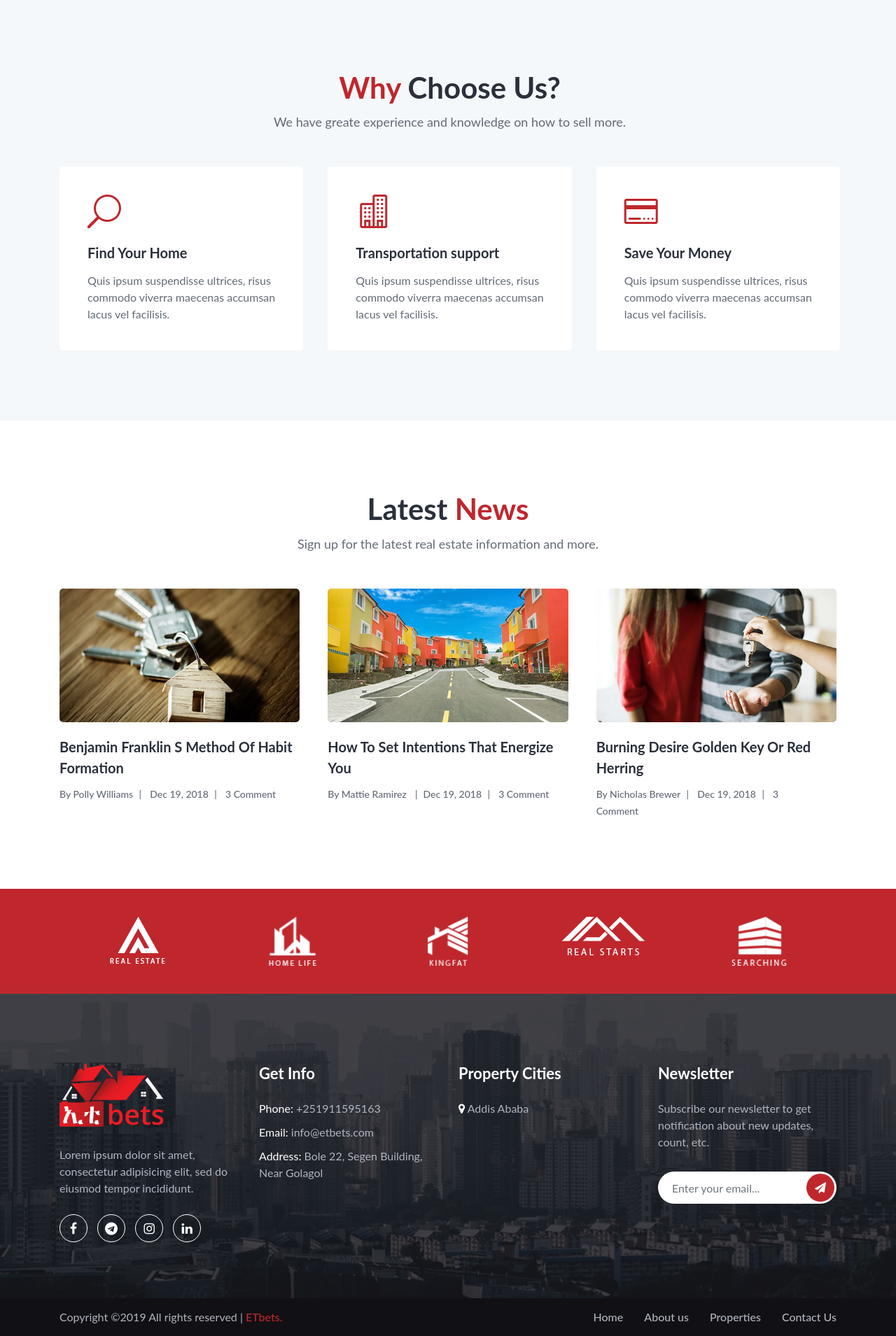
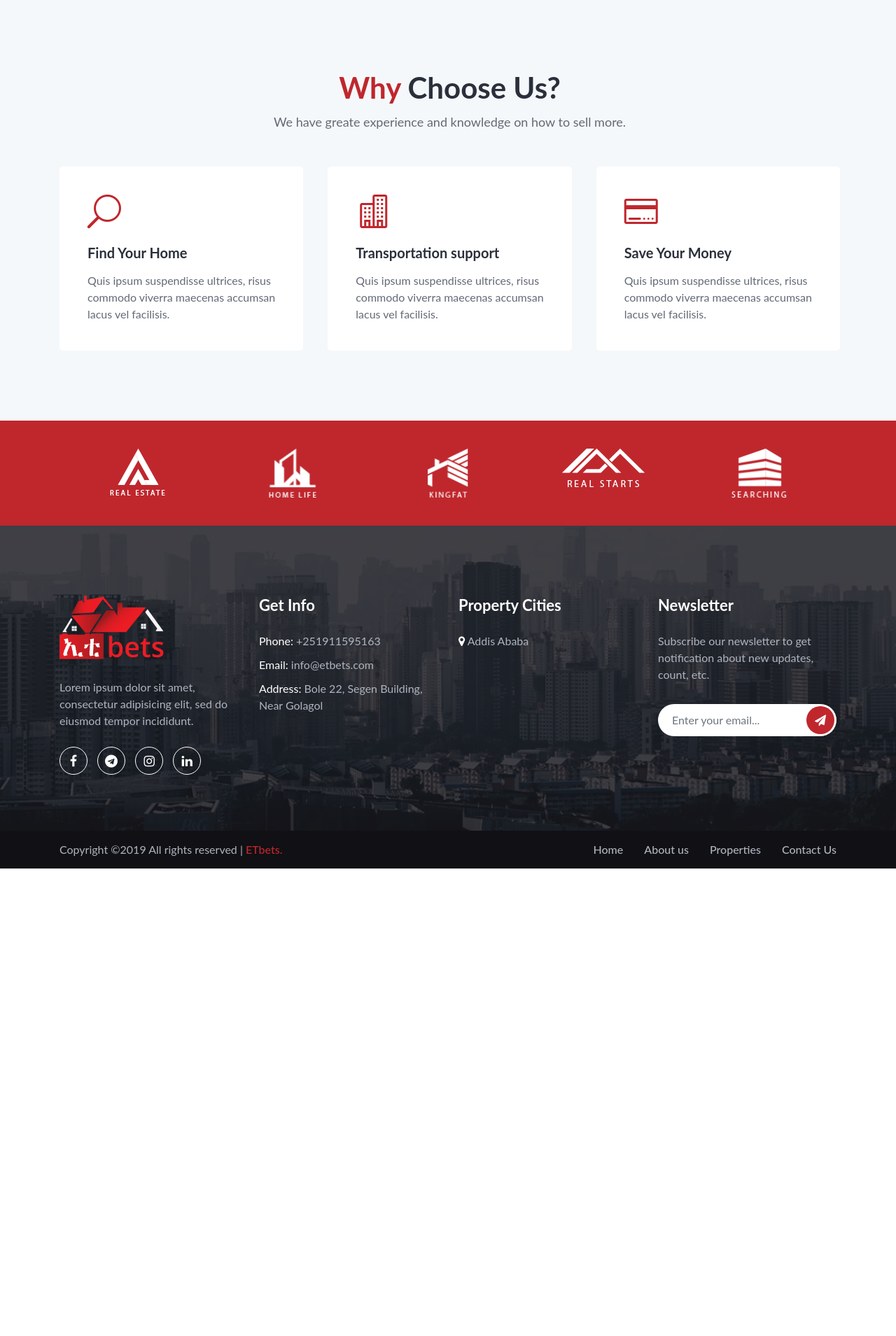
Before and after one commit to Yonasnegash/flapierhomes, a Django app: page / in a window 1280 px wide. Shown: the part 1151-3060 px from the top of the page at 70% size. After the commit the page ends 2392 px from the top, so only its background shows below. Run offline with Django 3.2, Linux system fonts and the light colour scheme; data that the repository does not hold is empty; some libraries are stand-ins or nearby versions.

Commit message:
remove block section from index.hmlt

```diff
--- a/templates/pages/index.html
+++ b/templates/pages/index.html
@@ -300,73 +300,6 @@
     </section>
     <!-- **** Choose Us Area End **** -->
 
-    <!-- **** Blog area Start **** -->
-    <section class="rehome-blog-area section-padding-100-60">
-        <div class="container">
-            <div class="row">
-                <div class="col-12">
-                    <!-- Section Heading -->
-                    <div class="section-heading text-center wow fadeInUp" data-wow-delay="200ms">
-                        <h2>Latest <span>News</span></h2>
-                        <p>Sign up for the latest real estate information and more.</p>
-                    </div>
-                </div>
-
-                <!-- Single blog content -->
-                <div class="col-12 col-md-6 col-lg-4">
-                    <div class="single-post-area wow fadeInUp" data-wow-delay="200ms">
-                        <!-- Post Thumb -->
-                        <div class="post-thumb">
-                            <img src="{% static 'img/bg-img/14.jpg' %}" alt="">
-                        </div>
-                        <a class="post-title" href="#">Benjamin Franklin S Method Of Habit Formation</a>
-                        <!-- Post Meta -->
-                        <div class="post-meta">
-                            <a class="post-author" href="#">By Polly Williams</a>
-                            <a class="post-date" href="#">Dec 19, 2018</a>
-                            <a class="post-comment" href="#">3 Comment</a>
-                        </div>
-                    </div>
-                </div>
-
-                <!-- Single blog content -->
-                <div class="col-12 col-md-6 col-lg-4">
-                    <div class="single-post-area wow fadeInUp" data-wow-delay="200ms">
-                        <!-- Post Thumb -->
-                        <div class="post-thumb">
-                            <img src="{% static 'img/bg-img/15.jpg' %}" alt="">
-                        </div>
-                        <a class="post-title" href="#">How To Set Intentions That Energize You</a>
-                        <!-- Post Meta -->
-                        <div class="post-meta">
-                            <a class="post-author" href="#">By Mattie Ramirez </a>
-                            <a class="post-date" href="#">Dec 19, 2018</a>
-                            <a class="post-comment" href="#">3 Comment</a>
-                        </div>
-                    </div>
-                </div>
-
-                <!-- Single blog content -->
-                <div class="col-12 col-md-6 col-lg-4">
-                    <div class="single-post-area wow fadeInUp" data-wow-delay="200ms">
-                        <!-- Post Thumb -->
-                        <div class="post-thumb">
-                            <img src="{% static 'img/bg-img/16.jpg' %}" alt="">
-                        </div>
-                        <a class="post-title" href="#">Burning Desire Golden Key Or Red Herring</a>
-                        <!-- Post Meta -->
-                        <div class="post-meta">
-                            <a class="post-author" href="#">By Nicholas Brewer</a>
-                            <a class="post-date" href="#">Dec 19, 2018</a>
-                            <a class="post-comment" href="#">3 Comment</a>
-                        </div>
-                    </div>
-                </div>
-            </div>
-        </div>
-    </section>
-    <!-- **** Blog area End **** -->
-
     <!-- **** Partner Area Start **** -->
     <div class="partner-area wow fadeInUp" data-wow-delay="200ms">
         <div class="container">
```
